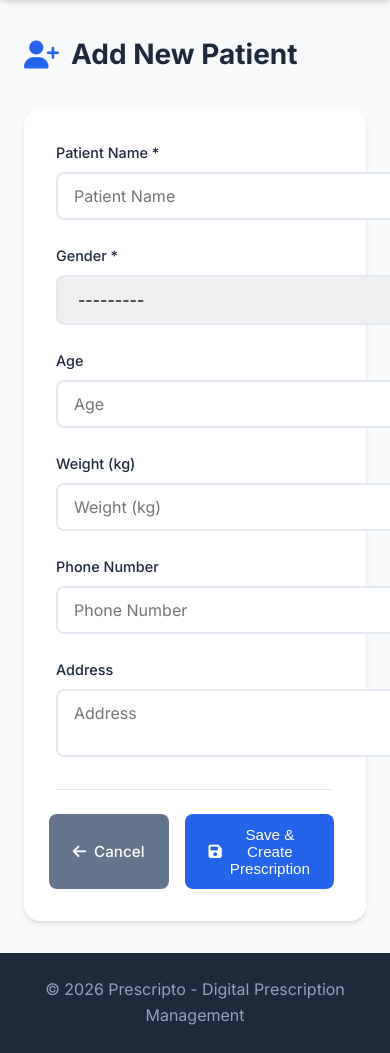
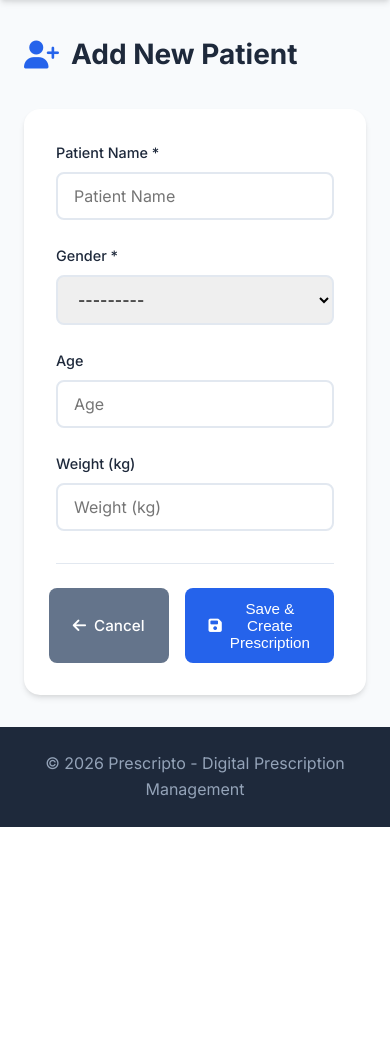
Before and after one commit to huzaifa-006/Prescripto, a Django app: page /patients/add/ in a window 390 px wide; the page is wider, and only the part inside the window is pictured. Shown: the part 70-1123 px from the top of that part. After the commit the page ends 897 px from the top of that part, so only its background shows below. Run offline with Django 5.2, Linux system fonts and the light colour scheme.

Commit message:
Remove phone/address from patient form, add custom medicine text input

```diff
--- a/clinic/forms.py
+++ b/clinic/forms.py
@@ -6,14 +6,12 @@
     """Form for creating/editing patients"""
     class Meta:
         model = Patient
-        fields = ['name', 'gender', 'age', 'weight', 'phone', 'address']
+        fields = ['name', 'gender', 'age', 'weight']
         widgets = {
             'name': forms.TextInput(attrs={'class': 'form-control', 'placeholder': 'Patient Name'}),
             'gender': forms.Select(attrs={'class': 'form-control'}),
             'age': forms.NumberInput(attrs={'class': 'form-control', 'placeholder': 'Age'}),
             'weight': forms.NumberInput(attrs={'class': 'form-control', 'placeholder': 'Weight (kg)', 'step': '0.1'}),
-            'phone': forms.TextInput(attrs={'class': 'form-control', 'placeholder': 'Phone Number'}),
-            'address': forms.Textarea(attrs={'class': 'form-control', 'rows': 2, 'placeholder': 'Address'}),
         }
 
 
@@ -62,9 +60,10 @@
     """Form for adding medicines to a prescription"""
     class Meta:
         model = PrescriptionMedicine
-        fields = ['medicine', 'dosage', 'morning', 'afternoon', 'evening', 'night', 'days', 'instructions']
+        fields = ['medicine', 'custom_medicine', 'dosage', 'morning', 'afternoon', 'evening', 'night', 'days', 'instructions']
         widgets = {
             'medicine': forms.Select(attrs={'class': 'form-control medicine-select'}),
+            'custom_medicine': forms.TextInput(attrs={'class': 'form-control', 'placeholder': 'Or type medicine name here'}),
             'dosage': forms.TextInput(attrs={'class': 'form-control', 'placeholder': 'Dosage'}),
             'morning': forms.CheckboxInput(attrs={'class': 'form-check-input'}),
             'afternoon': forms.CheckboxInput(attrs={'class': 'form-check-input'}),
--- a/clinic/models.py
+++ b/clinic/models.py
@@ -138,7 +138,10 @@
 class PrescriptionMedicine(models.Model):
     """Medicines prescribed in a prescription with dosage details"""
     prescription = models.ForeignKey(Prescription, on_delete=models.CASCADE, related_name='medicines')
-    medicine = models.ForeignKey(Medicine, on_delete=models.PROTECT)
+    medicine = models.ForeignKey(Medicine, on_delete=models.PROTECT, null=True, blank=True)
+
+    # Custom medicine name (if not selecting from dropdown)
+    custom_medicine = models.CharField(max_length=200, blank=True, help_text="Type medicine name if not in list")
 
     # Dosage
     dosage = models.CharField(max_length=100, blank=True, help_text="e.g., 500mg")
@@ -155,8 +158,14 @@
     # Additional instructions
     instructions = models.CharField(max_length=200, blank=True, help_text="Before/after food, etc.")
 
+    def get_medicine_name(self):
+        """Returns medicine name (from dropdown or custom text)"""
+        if self.medicine:
+            return str(self.medicine)
+        return self.custom_medicine or "Unknown"
+
     def __str__(self):
-        return f"{self.medicine} for {self.prescription.patient.name}"
+        return f"{self.get_medicine_name()} for {self.prescription.patient.name}"
 
     class Meta:
         ordering = ['id']
--- a/static/css/style.css
+++ b/static/css/style.css
@@ -1509,3 +1509,24 @@
     font-weight: 600;
     font-size: 0.9rem;
 }
+
+/* ============================================
+   CUSTOM MEDICINE INPUT
+   ============================================ */
+.col-medicine {
+    display: flex;
+    flex-direction: column;
+    gap: 0.25rem;
+}
+
+.or-label {
+    text-align: center;
+    font-size: 0.75rem;
+    color: var(--text-secondary);
+    font-weight: 500;
+    text-transform: uppercase;
+}
+
+.col-medicine .form-control {
+    font-size: 0.9rem;
+}
--- a/templates/clinic/patient_form.html
+++ b/templates/clinic/patient_form.html
@@ -19,7 +19,8 @@
                 <i class="fas fa-exclamation-triangle"></i>
                 <h3>Potential Duplicate Patient Found!</h3>
             </div>
-            <p>A patient with similar details already exists. If this is a returning patient, please use their existing record:</p>
+            <p>A patient with similar details already exists. If this is a returning patient, please use their existing
+                record:</p>
 
             <div class="existing-patients-list">
                 {% for patient in existing_patients %}
@@ -30,7 +31,8 @@
                     <div class="patient-info">
                         <strong>{{ patient.name }}</strong>
                         <span class="patient-id">{{ patient.patient_id }}</span>
-                        <span class="patient-meta">{{ patient.get_gender_display }} | {{ patient.age|default:"N/A" }} yrs</span>
+                        <span class="patient-meta">{{ patient.get_gender_display }} | {{ patient.age|default:"N/A" }}
+                            yrs</span>
                     </div>
                     <div class="patient-actions">
                         <a href="{% url 'prescription_create' patient.pk %}" class="btn btn-primary">
@@ -81,16 +83,6 @@
                         <label for="id_weight">Weight (kg)</label>
                         {{ form.weight }}
                     </div>
-
-                    <div class="form-group">
-                        <label for="id_phone">Phone Number</label>
-                        {{ form.phone }}
-                    </div>
-
-                    <div class="form-group full-width">
-                        <label for="id_address">Address</label>
-                        {{ form.address }}
-                    </div>
                 </div>
 
                 <div class="form-actions">
@@ -100,11 +92,11 @@
                     <button type="submit" class="btn btn-primary">
                         <i class="fas fa-save"></i>
                         {% if show_duplicate_warning %}
-                            Create as New Patient Anyway
+                        Create as New Patient Anyway
                         {% elif patient %}
-                            Update Patient
+                        Update Patient
                         {% else %}
-                            Save & Create Prescription
+                        Save & Create Prescription
                         {% endif %}
                     </button>
                 </div>
--- a/templates/clinic/prescription_form.html
+++ b/templates/clinic/prescription_form.html
@@ -98,6 +98,8 @@
                             {{ medicine_form.id }}
                             <div class="col-medicine">
                                 {{ medicine_form.medicine }}
+                                <span class="or-label">OR</span>
+                                {{ medicine_form.custom_medicine }}
                             </div>
                             <div class="col-dosage">
                                 {{ medicine_form.dosage }}
```
Also changed, not shown: templates/clinic/prescription_print.html (+13 -7 lines), clinic/migrations/0002_prescriptionmedicine_custom_medicine_and_more.py (added).
